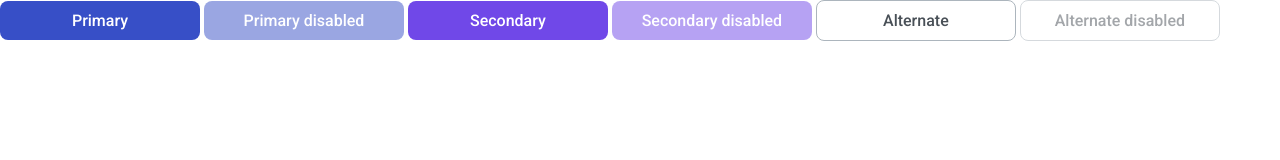
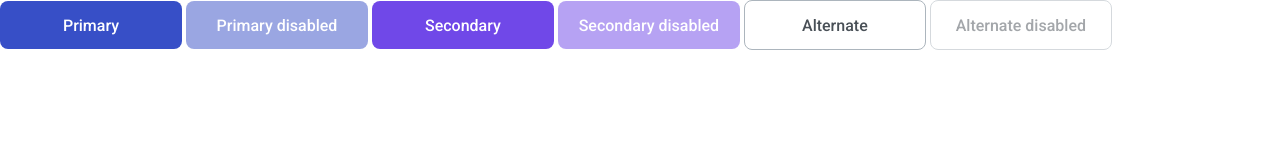
Before and after one commit to js-tasks-ru/htmlcss-20230530_ekaterina-fyodorova, a website: page 03-lection1/01-button/index.html in a window 1280 px wide. Drawn offline with Linux system fonts and the light colour scheme.

Commit message:
correct dz-3

```diff
--- a/03-lection1/01-button/button.css
+++ b/03-lection1/01-button/button.css
@@ -8,10 +8,9 @@
     color: var(--white);
     line-height: 19px;
     text-align: center;
-    padding: 10px 25px;
+    padding: 15px 15px 14px;
     border-radius: 8px;
-    width: 200px;
-    box-sizing: border-box;
+    min-width: 182px;
     cursor: pointer;
 
 }
@@ -20,8 +19,16 @@
     background-color: var(--primary);
 }
 
+.button_primary:hover {
+    background-color: #2342C0;
+}
+
 .button_secondary {
     background-color: var(--secondary);
+}
+
+.button_secondary:hover {
+    background-color: #5028C6;
 }
 
 .button_alternate {
@@ -30,8 +37,11 @@
     border: 1px solid var(--grey-3);
 }
 
+.button_alternate:hover {
+    border: 1px solid var(--black);
+}
 
-.button_disabled {
+.button:disabled {
     opacity: 0.5;
-    cursor: not-allowed;
+    pointer-events: none;
 }
--- a/03-lection1/01-button/index.html
+++ b/03-lection1/01-button/index.html
@@ -9,11 +9,11 @@
 
 <body>
     <button type="button" class="button button_primary">Primary</button>
-    <button type="button" class="button button_primary button_disabled">Primary disabled</button>
+    <button type="button" class="button button_primary" disabled>Primary disabled</button>
     <button type="button" class="button button_secondary">Secondary</button>
-    <button type="button" class="button button_secondary button_disabled">Secondary disabled</button>
+    <button type="button" class="button button_secondary" disabled>Secondary disabled</button>
     <button type="button" class="button button_alternate">Alternate</button>
-    <button type="button" class="button button_alternate button_disabled">Alternate disabled</button>
+    <button type="button" class="button button_alternate" disabled>Alternate disabled</button>
 </body>
 
 </html>
```
Also changed, not shown: 03-lection1/02-accordion/accordion.css (+5 -4 lines), 03-lection1/02-accordion/index.html (+6 -6 lines).
